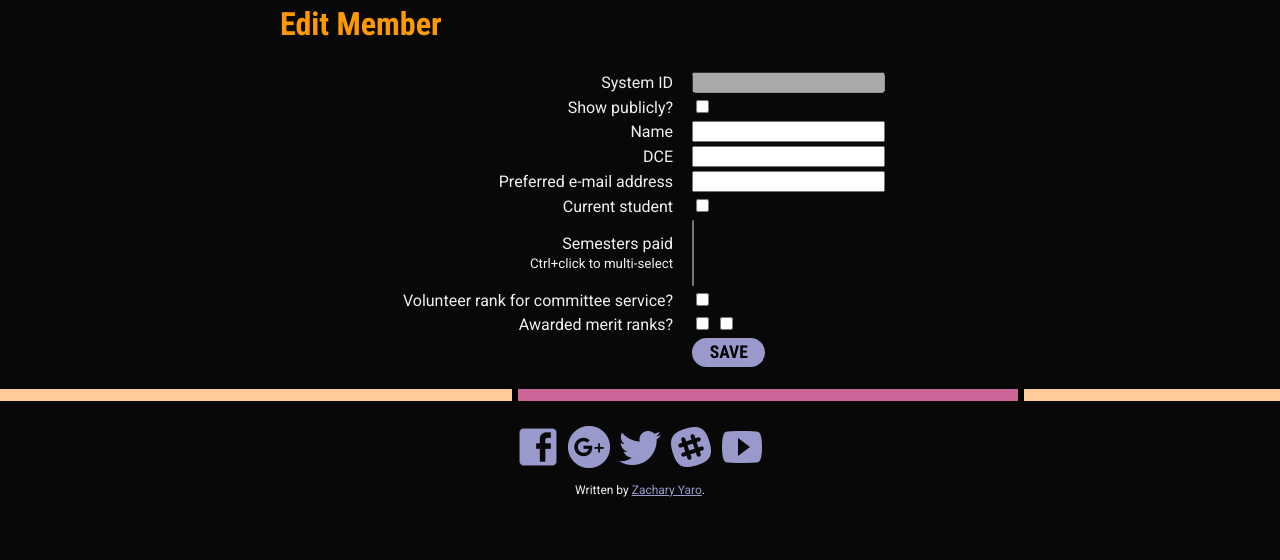
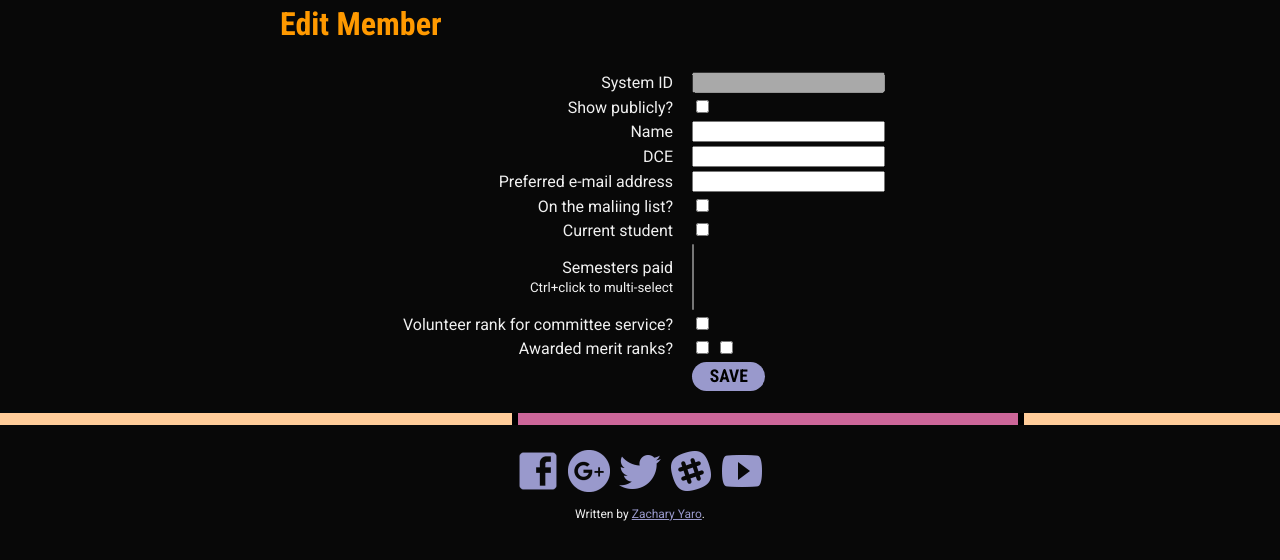
Before and after one commit to RITSTARClub/star-site, a Python web app: template templates/member_edit.html in a window 1280 px wide. Shown: the part 177-737 px from the top of the page. Run offline with Jinja, Linux system fonts and the light colour scheme; the template is opened without the code that fills it, so the values that code supplies are empty.

Commit message:
Add mailing list field to members

```diff
--- a/members.py
+++ b/members.py
@@ -121,7 +121,7 @@ class MemberEditPage(webapp2.RequestHandler):
 				setattr(member, str_param, urllib2.unquote(req_val))
 
 		# Update boolean values.
-		for bool_param in ['show', 'current_student', 'committee_rank', 'merit_rank1', 'merit_rank2']:
+		for bool_param in ['show','mailing_list', 'current_student', 'committee_rank', 'merit_rank1', 'merit_rank2']:
 			req_val = self.request.get(bool_param)
 			setattr(member, bool_param, not not req_val)
 
--- a/models.py
+++ b/models.py
@@ -54,6 +54,7 @@ class Member(ndb.Model):
 	show = ndb.BooleanProperty() # Show the user on the public site?
 	name = ndb.StringProperty()
 	dce = ndb.StringProperty() # None for people who were never RIT students
+	mailing_list = ndb.BooleanProperty()
 	current_student = ndb.BooleanProperty()
 	email = ndb.StringProperty() # Member's preferred e-mail
 	semesters_paid = ndb.StringProperty(repeated=True)
--- a/templates/member_edit.html
+++ b/templates/member_edit.html
@@ -43,6 +43,14 @@
 				</td>
 				<td>
 					<input type="email" name="email" value="{{ member.email or '' }}" />
+				</td>
+			</tr>
+			<tr>
+				<td>
+					<label for="mailing_list">On the maliing list?</label>
+				</td>
+				<td>
+					<input type="checkbox" name="mailing_list"{% if member.mailing_list %} checked="checked"{% endif %} />
 				</td>
 			</tr>
 			<tr>
```
